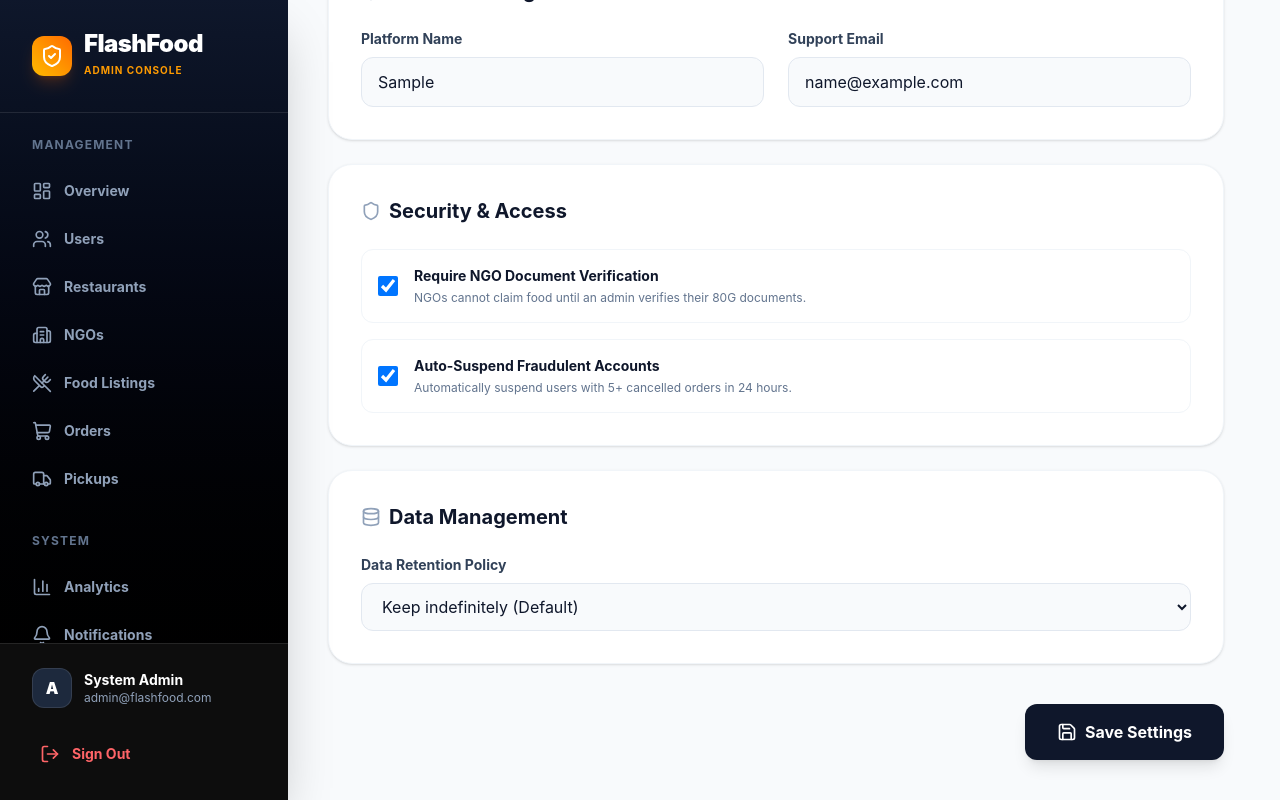
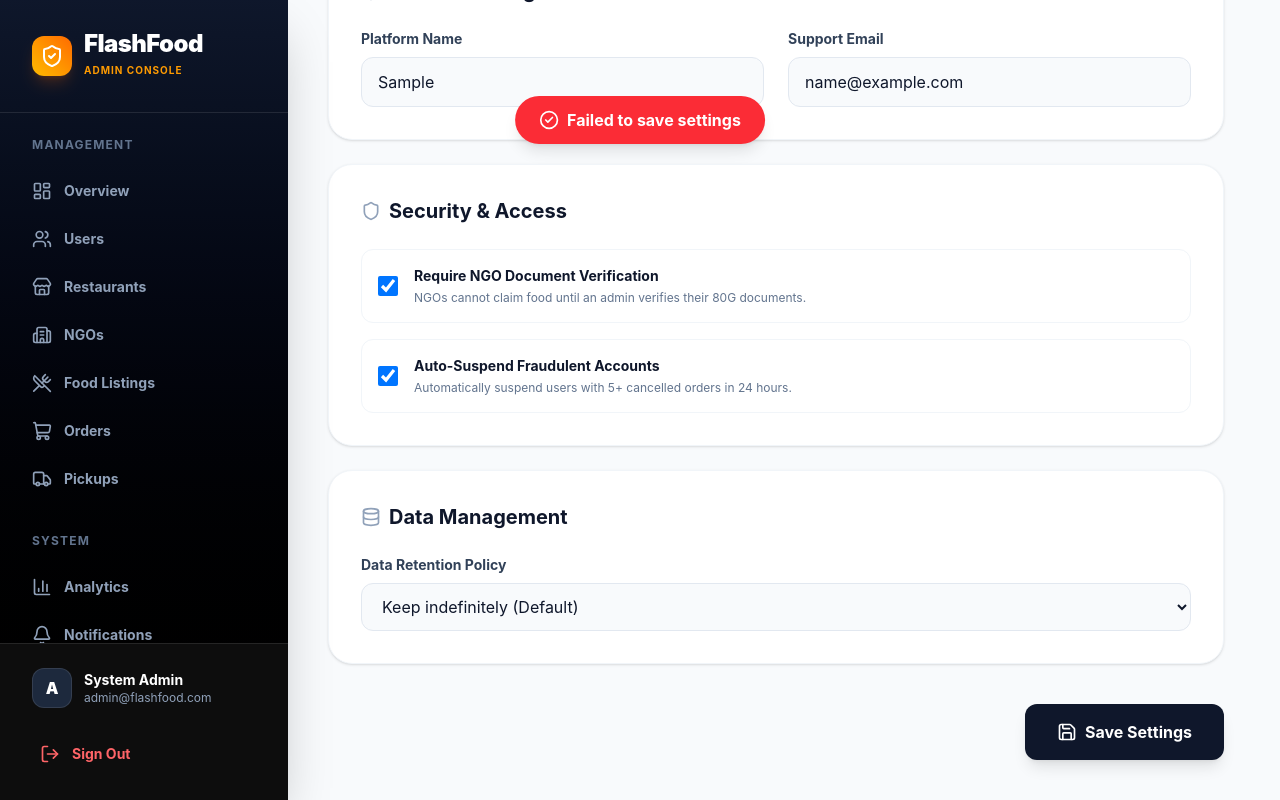
Before and after one commit to shivanidubey32/flashfood, a React app in the folder frontend/: page /dashboard/admin/settings in a window 1280 px wide. Both pictures are taken after typing "Sample", "name@example.com" into the empty fields and a click on the button "Save Settings". Built offline with nearby package versions, Linux system fonts and the light colour scheme; no server answers; the HTML template or start-up script is replaced by a standard one.

Commit message:
Replace settings alert with interactive toast notification

```diff
--- a/frontend/src/pages/admin/Settings.jsx
+++ b/frontend/src/pages/admin/Settings.jsx
@@ -1,5 +1,6 @@
 import { useState, useEffect } from 'react';
-import { Settings as SettingsIcon, Save, Database, Shield, Loader } from 'lucide-react';
+import { Settings as SettingsIcon, Save, Database, Shield, Loader, CheckCircle2 } from 'lucide-react';
+import { motion, AnimatePresence } from 'framer-motion';
 import axios from 'axios';
 
 const Settings = () => {
@@ -12,6 +13,13 @@
   });
   const [loading, setLoading] = useState(true);
   const [saving, setSaving] = useState(false);
+
+  // Toast Notification State
+  const [toast, setToast] = useState({ show: false, message: '', type: 'success' });
+  const showToast = (message, type = 'success') => {
+    setToast({ show: true, message, type });
+    setTimeout(() => setToast({ show: false, message: '', type: 'success' }), 3000);
+  };
 
   useEffect(() => {
     const fetchSettings = async () => {
@@ -36,9 +44,9 @@
       const token = JSON.parse(localStorage.getItem('userInfo') || '{}').token;
       const config = { headers: { Authorization: `Bearer ${token}` } };
       await axios.put(((import.meta.env.VITE_BACKEND_URL || (import.meta.env.PROD ? '' : 'http://localhost:5000'))) + '/api/admin/settings', settings, config);
-      alert('Settings saved successfully');
+      showToast('Settings saved successfully!');
     } catch (error) {
-      alert('Failed to save settings');
+      showToast('Failed to save settings', 'error');
     } finally {
       setSaving(false);
     }
@@ -49,7 +57,24 @@
   }
 
   return (
-    <div className="space-y-6 max-w-4xl">
+    <div className="space-y-6 max-w-4xl relative">
+      {/* Toast Notification */}
+      <AnimatePresence>
+        {toast.show && (
+          <motion.div
+            initial={{ opacity: 0, y: -50 }}
+            animate={{ opacity: 1, y: 0 }}
+            exit={{ opacity: 0, y: -50 }}
+            className={`fixed top-24 left-1/2 -translate-x-1/2 z-50 px-6 py-3 rounded-full font-bold shadow-lg flex items-center space-x-2 ${
+              toast.type === 'error' ? 'bg-red-500 text-white' : 'bg-green-500 text-white'
+            }`}
+          >
+            <CheckCircle2 className="w-5 h-5" />
+            <span>{toast.message}</span>
+          </motion.div>
+        )}
+      </AnimatePresence>
+
       <div className="flex justify-between items-end mb-8">
         <div>
           <h1 className="text-3xl font-black text-slate-900 tracking-tight">Platform Settings</h1>
```
